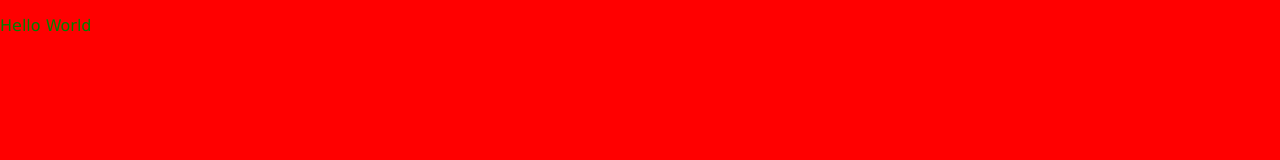
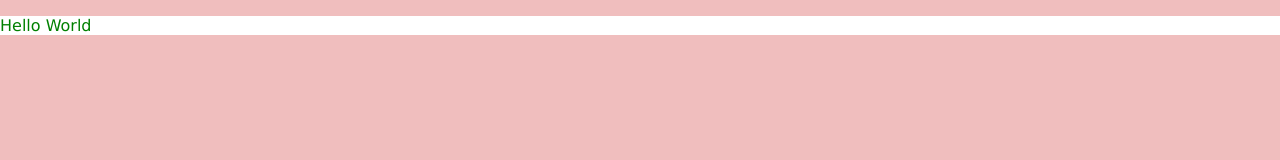
Before and after one commit to SofiaPirogova/rsschool-cv, a plain HTML site: page index.html in a window 1280 px wide. Drawn offline with Linux system fonts and the light colour scheme.

Commit message:
fix: change background-colors

```diff
--- a/style.css
+++ b/style.css
@@ -1,5 +1,5 @@
 body {
-  background-color: red;
+  background-color: rgb(240, 190, 190);
   font-family: Verdana, Geneva, Tahoma, sans-serif;
   font-size: 14 px;
   margin: 0;
@@ -8,4 +8,5 @@ body {
 
 p {
   color: green;
+  background-color: white;
 }
```
